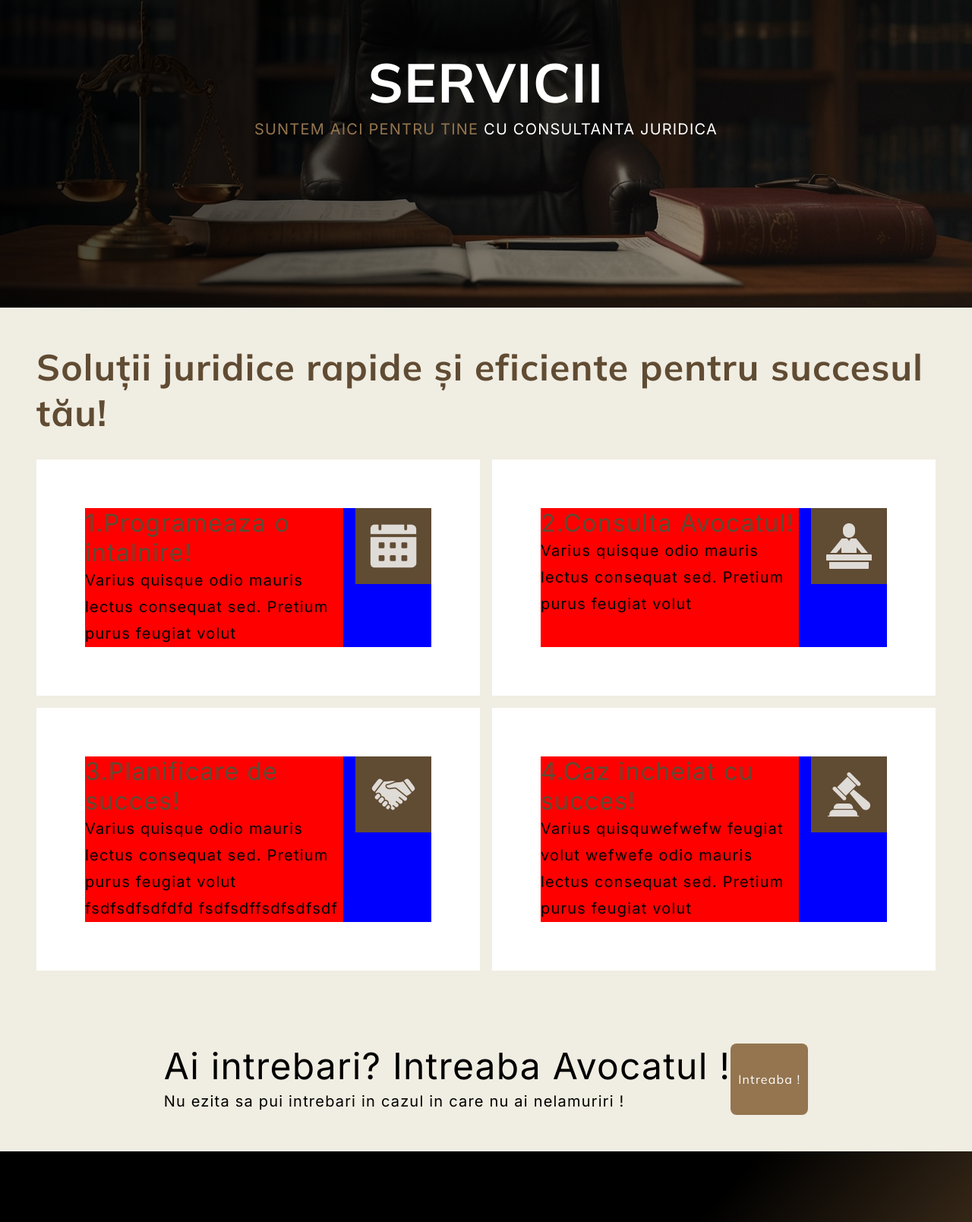
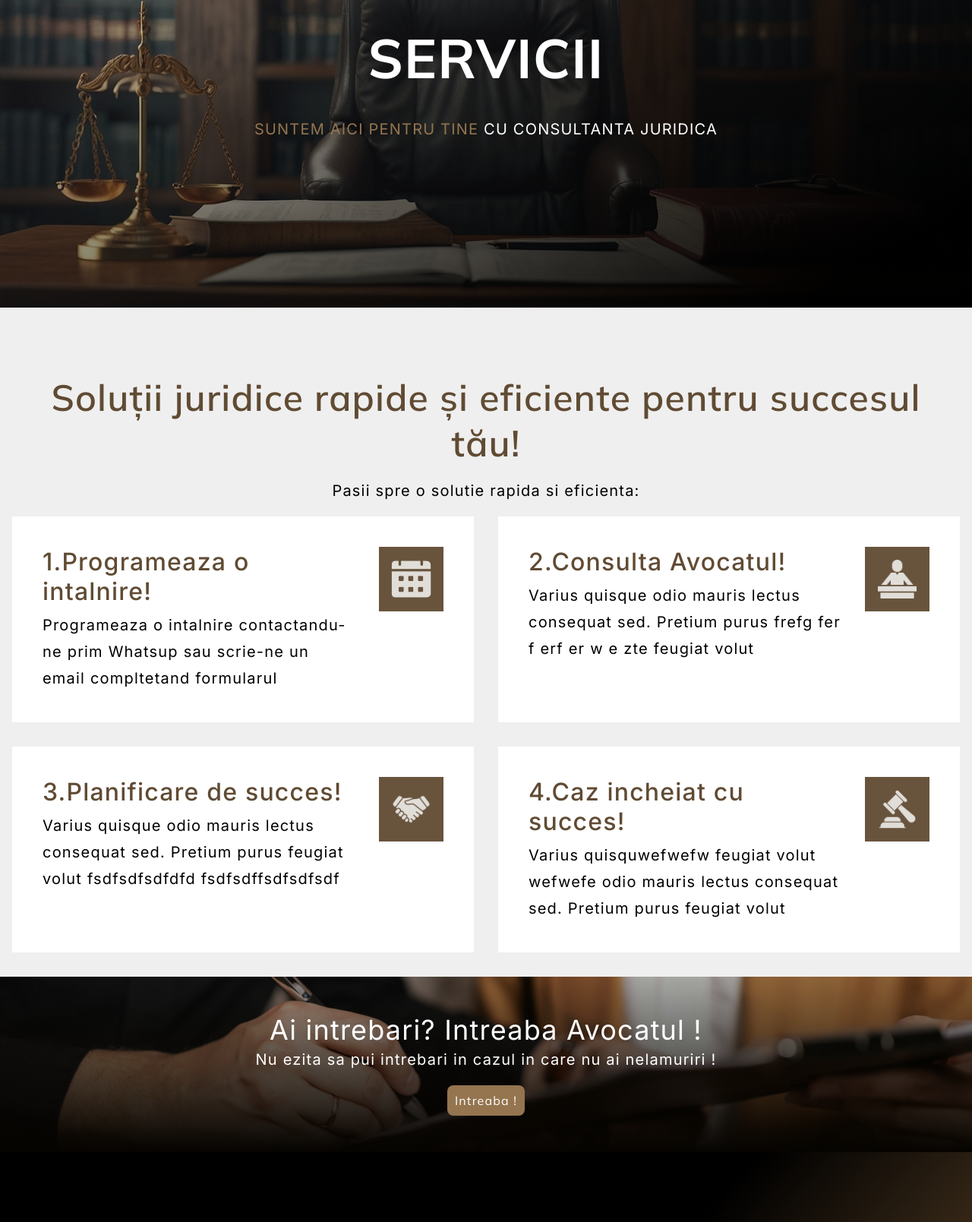
Before and after one commit to vladcuzub/Website_Lawyer_2025, a plain HTML site: page services.html in a window 1280 px wide. Shown: the part 219-1828 px from the top of the page at 76% size. Drawn offline with nearby package versions, Linux system fonts and the light colour scheme.

Commit message:
some changes in service section, added a banner

```diff
--- a/scss/components/_navbar.scss
+++ b/scss/components/_navbar.scss
@@ -50,8 +50,8 @@
       padding-block: 0;
       opacity: 0;
       overflow: hidden; // Prevent content from overflowing
-      transition: max-height 0.5s linear, opacity 0.5s linear,
-        padding 0.5s linear;
+      transition: max-height 0.3s linear, opacity 0.3s linear,
+        padding 0.3s linear;
     }
     .nav_item {
       display: flex;
--- a/scss/layouts/__banner.scss
+++ b/scss/layouts/__banner.scss
@@ -1,5 +1,5 @@
 
-//HOME
+//BANNER ------ HOME
 .banner_home {
   background: linear-gradient(rgba(0, 0, 0, 0.5), rgba(0, 0, 0, 0.5)), url('../img/home/banner.jpg');
   background-size: cover;
@@ -8,13 +8,24 @@
   color: $white;
   padding: 2rem;
   text-align: center;
+}
+//BANNER ------ HOME
 
 
-  .banner_title {
-    font-size: $font-size-large;
-    font-weight: $font-weight-bold;
-    margin-block: $spacing-300;
+//BANNER ------ SERVICII
+
+.banner_servicii {
+  background: linear-gradient(rgba(0, 0, 0, 0.281), rgba(6, 4, 1, 0.999)), url('../img/services/servicii_baner.jpg') center/cover no-repeat;
+  color: white;
+  display: flex;
+  align-items: center;
+  justify-content: center;
+  flex-direction: column;
+  padding: 3rem;
+  text-align: center;
+
+  .text {
+    margin-bottom: 1rem;
   }
 }
-
-// ==============   Banner ==============
+//BANNER ------ SERVICII
--- a/scss/layouts/_hero.scss
+++ b/scss/layouts/_hero.scss
@@ -24,8 +24,8 @@
   height: 100%;
   background: radial-gradient(
     circle,
-    rgba(0, 0, 0, 0.423) 0%,
-    rgb(0, 0, 0) 48%
+     #120f0f9b 10%,
+ #000000ef 60%
   ); /* Adjust gradient colors and transparency */
   z-index: 0; /* Sits above the video but below the content */
   background-size: 150% 150%;
@@ -54,7 +54,7 @@
 
   .hero_title {
     text-align: center;
-    // text-transform: uppercase;
+    text-transform: uppercase;
     font-weight: $font-weight-bold;
     font-family: $font-secondary;
     color: white;
@@ -139,7 +139,6 @@
 
 .about_container {
   padding: 1rem;
-  text-align: center;
 
   .section_title {
     margin-bottom: 0;
--- a/scss/pages/_servicii.scss
+++ b/scss/pages/_servicii.scss
@@ -1,8 +1,8 @@
 .hero_services {
   background: linear-gradient(
       150deg,
-      rgba(0, 0, 0, 0.821) 30%,
-      rgba(74, 58, 39, 0.216) 100%
+      rgba(126, 126, 126, 0.17) 10%,
+      rgba(0, 0, 0, 0.984) 90%
     ),
     url('../img/services/ser.jpg') no-repeat center;
   background-size: cover;
@@ -21,70 +21,105 @@
       font-family: $font-secondary;
       color: rgb(255, 255, 255);
     }
+
+    p {
+      margin-block: 2rem;
+    }
     span {
       color: $light-brown;
     }
   }
 }
+
+.services_contain {
+padding: 2rem 1rem;
+background-color: #efefef;
+}
+
 .section_title {
-  margin-bottom: 2rem;
+  margin-bottom: 1rem;
+      text-align: center;
   h2 {
-    font-weight: $font-weight-bold;
+    font-weight: $font-weight-medium;
     font-family: $font-secondary;
     color: $secondary-brown;
   }
+  p {
+    margin-top: 1rem;
+        font-family: $font-primary;
+    color: black;
+    font-weight: 400;
+  }
 }
-.plan_contain {
-  display: flex;
-  justify-content: center;
-  background-color: blue;
 
-}
 .plan {
-  display: flex;
-
-  background-color: white;
-  padding: 4rem;
+  background-color: #ffffff;
   max-width: 850px;
-  margin: 1rem;
+  margin-bottom: 2rem;
+  padding: 2rem 1rem;
 
   h5 {
     color: $secondary-brown;
+    font-weight: 500;
   }
   img {
-    width: 100px;
-    height: 100px;
+    width: 60px;
+    height: 60px;
+  }
 
-    background-color: blue;
-
-  }
-  .header_plan {
-    margin-right: 1rem;
-    background-color: red;
+  .plan_contain {
+    display: flex;
+    justify-content: center;
+    align-items: center;
+    flex-direction: column;
+    text-align: center;
+    .header_plan {
+      margin-top: 1rem;
+      .title_plan {
+        margin-bottom: .5rem;
+      }
+    }
   }
 }
 
-@media screen and (min-width: $breakpoint-xl) {
+@media screen and (min-width: $breakpoint-md) {
   .hero_services {
     height: 70vh;
   }
-  .hero_contain {
+  .services_contain {
     display: flex;
     align-items: center;
     justify-content: center;
     flex-direction: column;
+    .section_title {
+      padding-top: 3.5rem;
+    }
   }
+
   .service_plan {
     max-width: 1400px;
     display: grid;
     grid-template-columns: repeat(2, 1fr);
-    gap: 1rem;
+    gap: 2rem;
 
     .plan {
       margin: 0;
       max-width: 650px;
-      height: auto;
-      flex-direction: row;
+      padding: 2.5rem;
+      .plan_contain {
+      flex-direction: row-reverse;
+      align-items: flex-start;
+      text-align: left;
+      .header_plan {
+        margin-top: 0;
+      }
+      img {
+        width: 85px;
+        height: auto;
+        margin-left: 2rem;
+        filter: opacity(95%);
+      }
+      }
     }
   }
 }
--- a/services.html
+++ b/services.html
@@ -8,7 +8,6 @@
       content="Avocat bun, Ceacu Anca specializat pe divort, partaje, contraventii, succesiuni, din baroul Galati si Bucuresti"
     />
     <title>Avocat Ceacu Anca Cecilia</title>
-
     <link rel="stylesheet" href="css/main.css" />
     <link rel="preconnect" href="https://fonts.googleapis.com" />
     <link rel="preconnect" href="https://fonts.gstatic.com" crossorigin />
@@ -33,23 +32,19 @@
   </head>
 
   <body>
+
       <!------------------------ HEADER ------------------------------>
     <header class="header">
-      <nav class="navbar mobile_nav">
         <div class="header_logo">
             <a href="index.html" class="logo_link">
-            <img
-              src="img/Logo.png"
-              class="logo_img"
-              alt="Avocat Ceacu Anca Cecilia"
-            />
+                <img src="img/Logo.png" class="logo_img" alt="Avocat Ceacu Anca Cecilia" />
             </a>
-          <p class="logo_name">Avocat - Ceacu Anca</p>
+            <p class="logo_name"><span>Avocat</span> Ceacu Anca</p>
         </div>
-
+        <nav class="navbar mobile_nav" id="navbar">
             <ul class="nav_list">
                 <li class="nav_item">
-            <a href="index.html" class="nav_link active">Acasa</a>
+                    <a aria-current="page" href="index.html" class="nav_link active current-page">Acasa</a>
                 </li>
                 <li class="nav_item">
                     <a href="services.html" class="nav_link">Servicii</a>
@@ -62,20 +57,18 @@
                 </li>
             </ul>
 
-        <div class="cta">
-          <img src="img/phone_icon.png" alt="telefon" />
-          <a href="tel:0722 123 456">0722 123 456</a>
-        </div>
-
             <a href="#" class="menu_button">
                 <span></span>
                 <span></span>
                 <span></span>
             </a>
         </nav>
+        <div class="cta">
+            <img src="img/phone_icon.png" alt="telefon" />
+            <a href="tel:0722 123 456" class="cta_number">0722 123 456</a>
+        </div>
     </header>
     <!------------------------ HEADER ------------------------------>
-
     <main>
       <!-- HERO -->
       <div class="hero_services">
@@ -85,42 +78,49 @@
         </div>
       </div>
 
-      <section class="hero_contain">
+      <section class="services_contain">
         <div class="section_title">
           <h2>Soluții juridice rapide și eficiente pentru succesul tău!</h2>
+          <p>Pasii spre o solutie rapida si eficienta:</p>
         </div>
 
         <div class="service_plan">
           <div class="plan">
             <div class="plan_contain">
+                <img src="./img/services/calendar.png" alt="calendar" />
               <div class="header_plan">
                 <h5 class="title_plan">1.Programeaza o intalnire!</h5>
                 <p>
-                  Varius quisque odio mauris lectus consequat sed. Pretium purus
-                  feugiat volut
+                  Programeaza o intalnire contactandu-ne prim Whatsup sau scrie-ne un email compltetand formularul
                 </p>
               </div>
-
-              <img src="./img/services/calendar.png" alt="calendar" />
             </div>
           </div>
 
           <div class="plan">
             <div class="plan_contain">
+                <img src="./img/services/consulta.png" alt="consulta" />
               <div class="header_plan">
+
                 <h5 class="title_plan">2.Consulta Avocatul!</h5>
                 <p>
-                  Varius quisque odio mauris lectus consequat sed. Pretium purus
+                  Varius quisque odio mauris lectus consequat sed. Pretium purus frefg
+                  fer
+                  f
+                  erf
+                  er
+                  w
+                  e
+                  zte
                   feugiat volut
                 </p>
               </div>
-
-              <img src="./img/services/consulta.png" alt="consulta" />
             </div>
           </div>
 
           <div class="plan">
             <div class="plan_contain">
+               <img src="./img/services/planificare.png" alt="planificare" />
               <div class="header_plan">
                 <h5 class="title_plan">3.Planificare de succes!</h5>
                 <p>
@@ -128,12 +128,13 @@
                   feugiat volut fsdfsdfsdfdfd fsdfsdffsdfsdfsdf
                 </p>
               </div>
-              <img src="./img/services/planificare.png" alt="planificare" />
+
             </div>
           </div>
 
           <div class="plan">
             <div class="plan_contain">
+                <img src="./img/services/caz.png" alt="caz de succes" />
               <div class="header_plan">
                 <h5 class="title_plan">4.Caz incheiat cu succes!</h5>
                 <p>
@@ -141,7 +142,7 @@
                   consequat sed. Pretium purus feugiat volut
                 </p>
               </div>
-              <img src="./img/services/caz.png" alt="caz de succes" />
+
             </div>
           </div>
         </div>
@@ -150,8 +151,8 @@
 
       <!-- BANNER -->
       <section class="banner_servicii">
-        <div>
-          <h2>Ai intrebari? Intreaba Avocatul !</h2>
+        <div class="text">
+          <h4>Ai intrebari? Intreaba Avocatul !</h4>
           <p>Nu ezita sa pui intrebari in cazul in care nu ai nelamuriri !</p>
         </div>
         <button>Intreaba !</button>
```
Also changed, not shown: index.html (+2 -2 lines), css/main.css, img/services/servicii_baner.jpg (added). Lines whose indentation alone changed are shown as unchanged.
